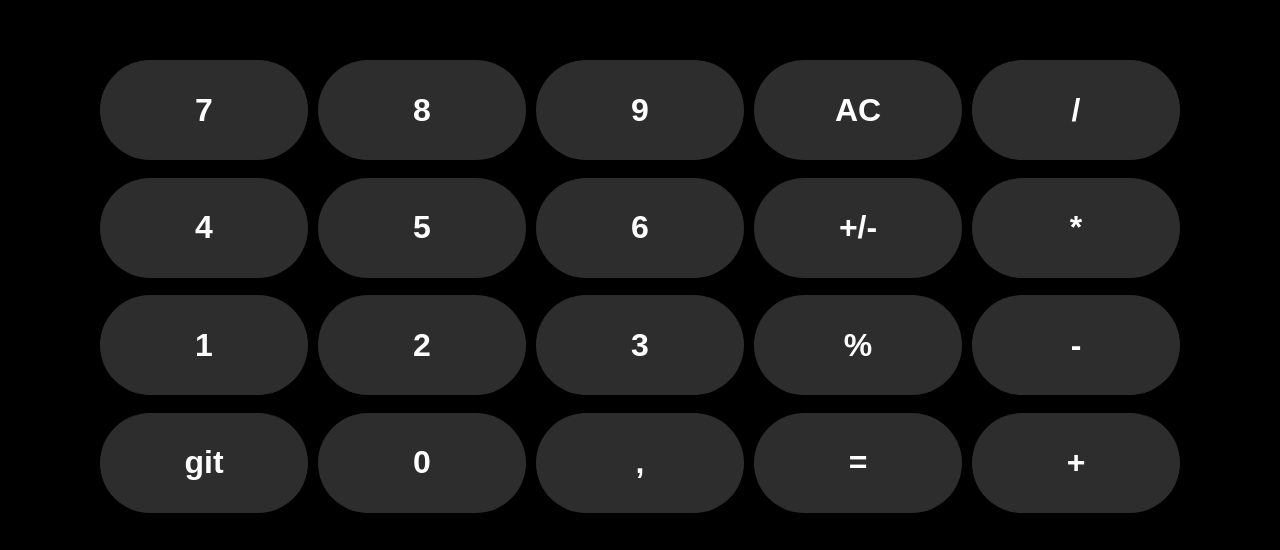
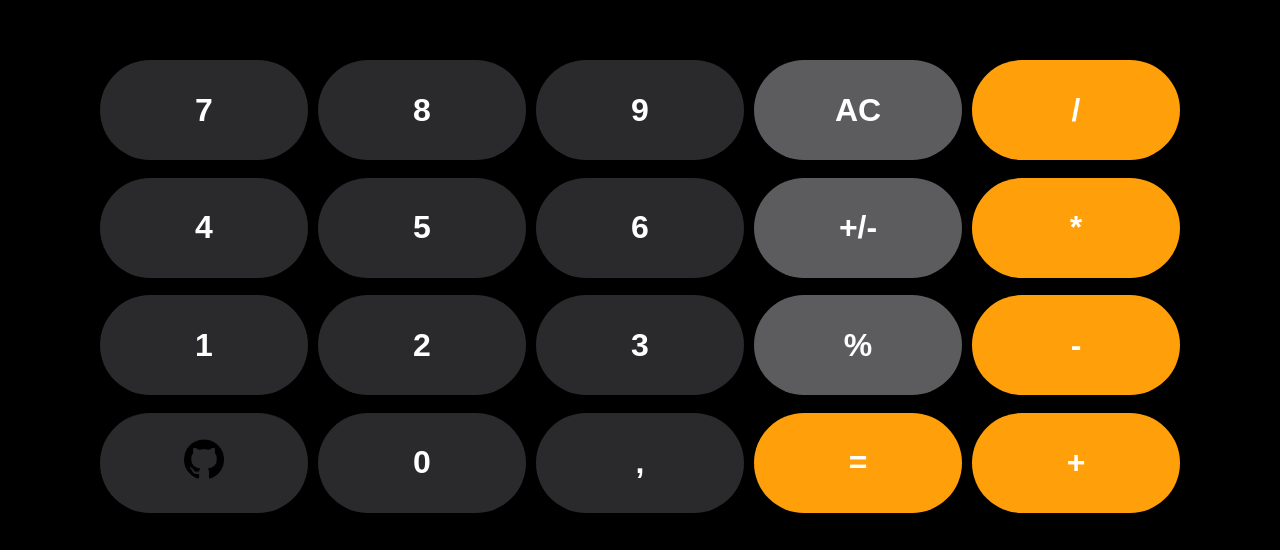
Before and after one commit to LucaColussi/Calculator, a plain HTML site: page index.html in a window 1280 px wide. Shown: the part 250-800 px from the top of the page. Drawn offline with Linux system fonts and the light colour scheme.

Commit message:
add button colors and gitHub icon

```diff
--- a/script.js
+++ b/script.js
@@ -16,8 +16,25 @@ function drawButtons() {
         let bt = document.createElement("button");
         bt.classList.add("btn");
         bt.style.width = W + "px";
-        bt.innerHTML = buttons[i];
+        if(buttons[i] === "git") {
+            bt.innerHTML = `
+                <a href="https://github.com/LucaColussi" target="_blank">
+                    <img src="/images/gitIcon.png" alt="GitHub" style="width: 40px; height: 40px;">
+                </a>
+            `;
+        } else {
+            bt.innerHTML = buttons[i];
+        }
         bt.id = buttons[i];
+
+        if (i % 5 < 3) {
+            bt.style.backgroundColor = "#2a2a2c"; // Cambia il colore di sfondo (per esempio blu chiaro)
+        }
+
+        if (i === 3 || i === 8 || i === 13) {
+            bt.style.backgroundColor = "#5c5c5f"; // Cambia il colore di sfondo (per esempio giallo oro)
+        }
+
         cont.appendChild(bt);
     }
 }
--- a/style.css
+++ b/style.css
@@ -34,7 +34,7 @@ html, body {
     border: none;
     box-sizing: border-box;
     border-radius: 60px;
-    background-color: rgb(45, 45, 45);
+    background-color: #ff9f0a;
     height: 100px;
     cursor: pointer;
 }
```
Also changed, not shown: images/gitIcon.png (added).
